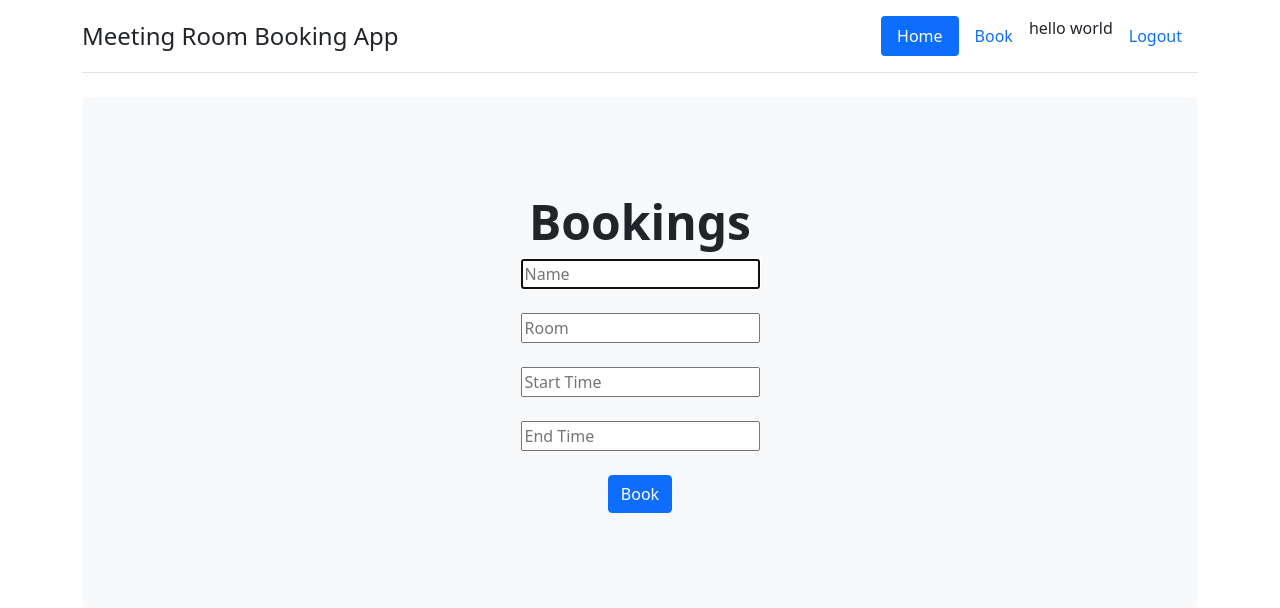
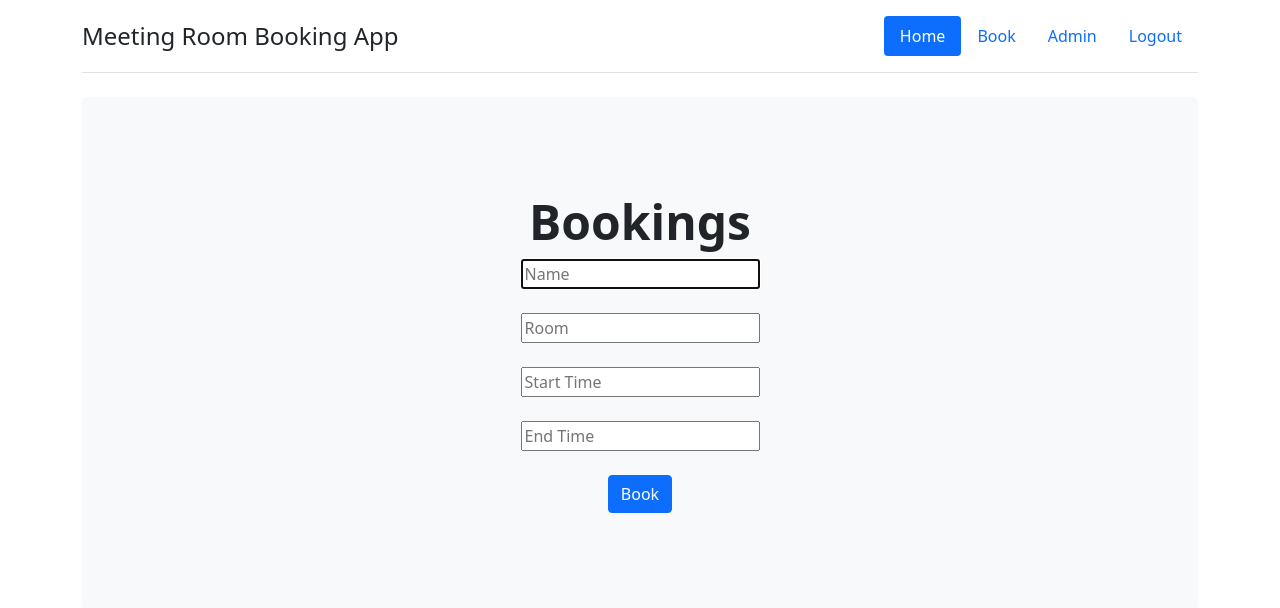
Before and after one commit to jessical2/devops, a Flask app: page /booking in a window 1280 px wide. Shown: the top 608 px of the page. Run offline with Flask 2, Linux system fonts and the light colour scheme; a user stored in the database is signed in.

Commit message:
add admin page

```diff
--- a/src/main.py
+++ b/src/main.py
@@ -1,4 +1,4 @@
-from flask import Blueprint, render_template
+from flask import Blueprint, render_template, redirect, url_for
 from flask_login import login_required, current_user
 from . import db
 
@@ -14,6 +14,14 @@ def home():
 def booking():
     return render_template('booking.html')
 
+@main.route('/booking', methods=['POST'])
+def booking_post():
+    return redirect(url_for('main.booked'))
+
 @main.route('/booked')
 def booked():
-    return ('Booked')
+    return render_template('booked.html')
+
+@main.route('/admin')
+def admin():
+    return render_template('admin.html')
--- /dev/null
+++ b/src/templates/admin.html
@@ -0,0 +1,4 @@
+{% extends "base.html" %}
+{% block content %}
+
+{% endblock %}
--- a/src/templates/base.html
+++ b/src/templates/base.html
@@ -28,7 +28,9 @@
                             <a href="/booking" class="nav-link">Book</a>
                         </li>
                         {% if current_user.is_admin %}
-                            hello world
+                        <li class="nav-item">
+                            <a href="/admin" class="nav-link">Admin</a>
+                        </li>
                         {% endif %}
                         <li class="nav-item">
                             <a href="/logout" class="nav-link">Logout</a>
```
